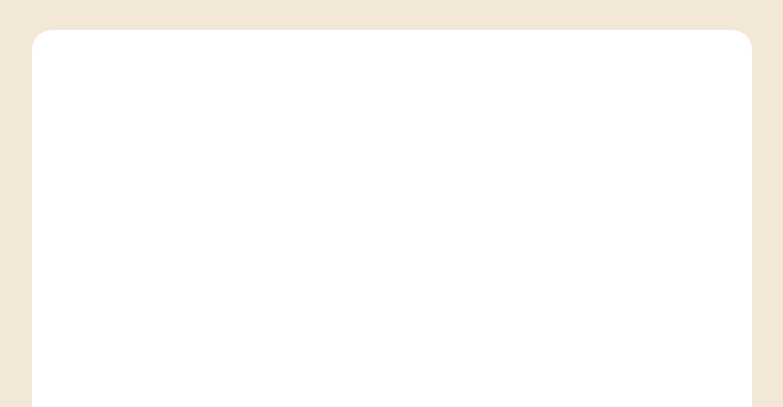
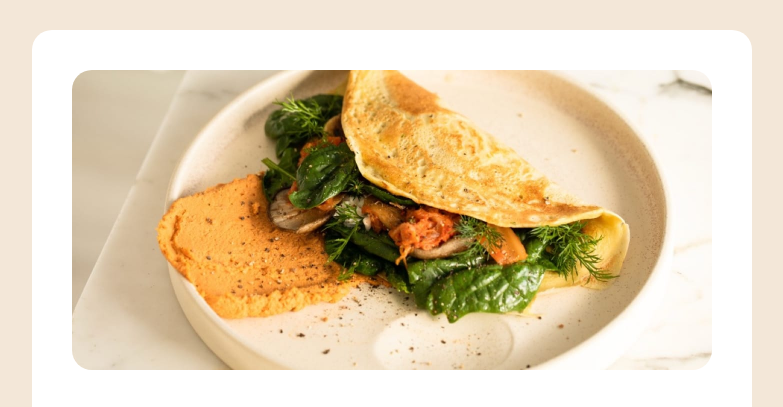
Before and after one commit to PurnoRanjanShuqul/Simple-Omelette-Recipe, a plain HTML site: page index.html in a window 1280 px wide. Shown: the top 407 px of the page, without its empty margins (248-1031 px from the left). Drawn offline with Linux system fonts and the light colour scheme.

Commit message:
Update style.css

```diff
--- a/style.css
+++ b/style.css
@@ -40,7 +40,7 @@ body {
 }
 
 .recipe-image {
-  background-image: url(images/image-omelette.jpeg);
+  background-image: url(image-omelette.jpeg);
   height: 300px;
   background-size: cover;
   border-radius: 20px;
```
